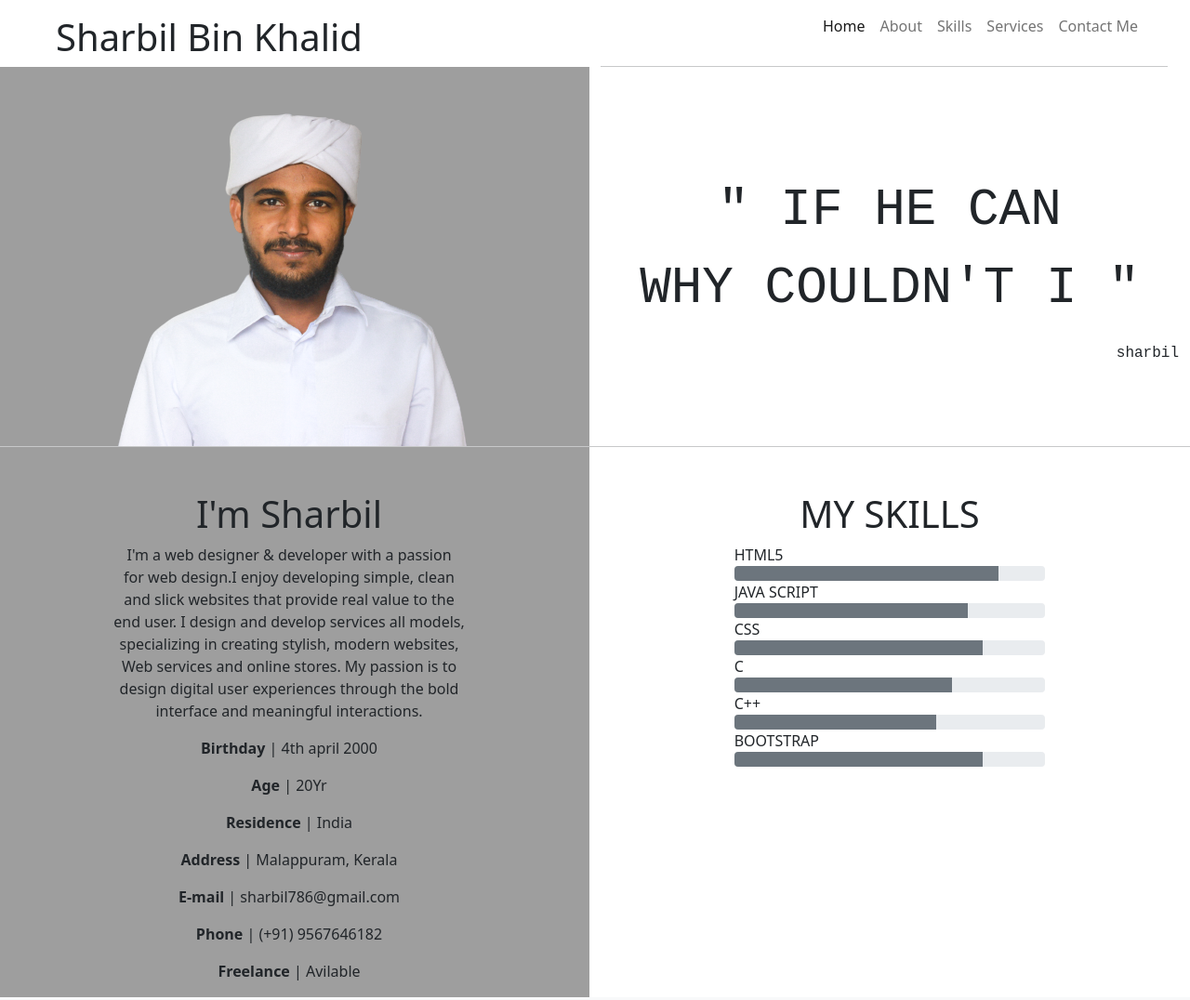
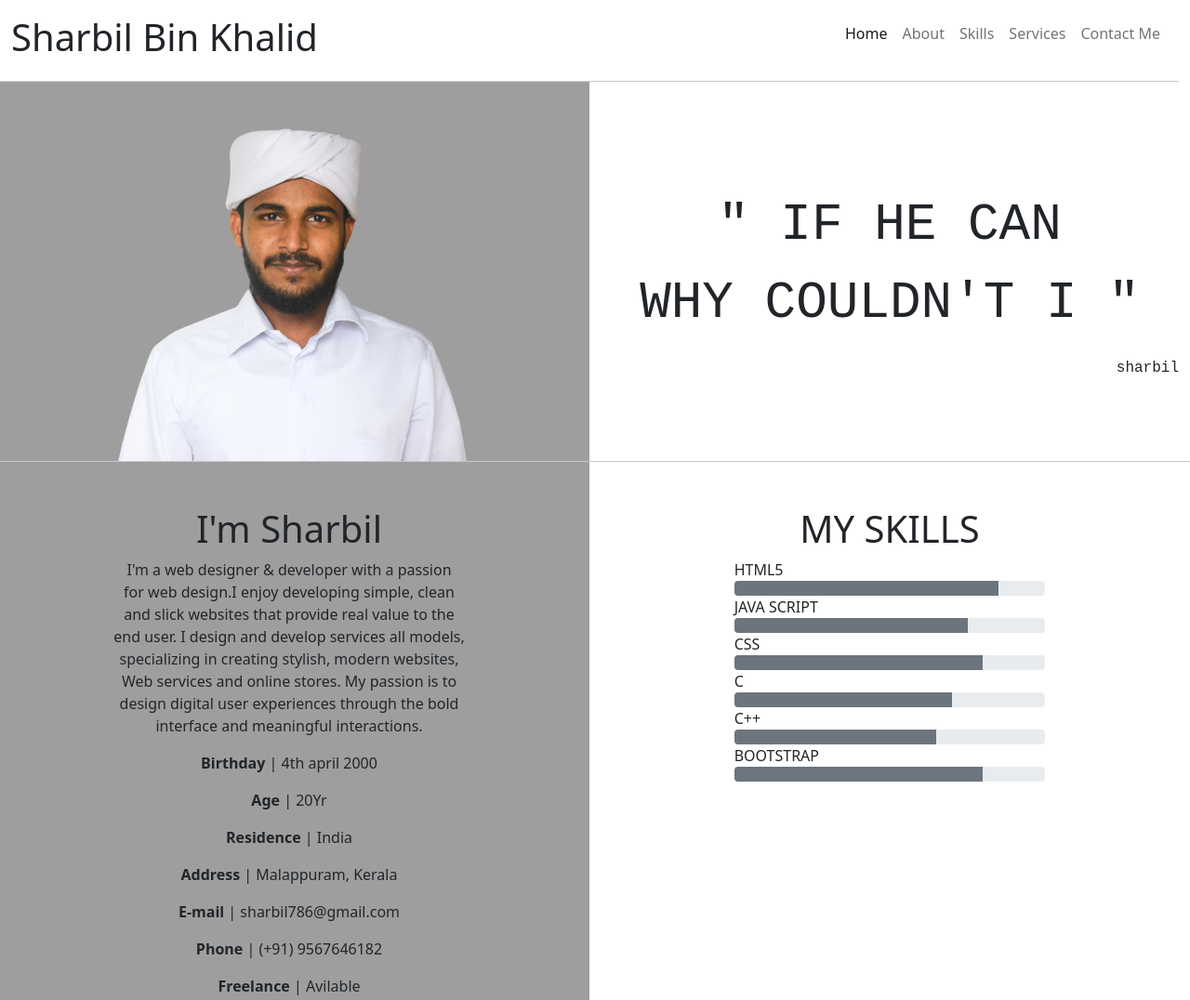
Before and after one commit to Sharbil786/Sharbil786.github.io, a plain HTML site: page index.html in a window 1280 px wide. Shown: the top 1076 px of the page at 93% size. Drawn offline with nearby package versions, Linux system fonts and the light colour scheme.

Commit message:
Update index.html

```diff
--- a/index.html
+++ b/index.html
@@ -76,13 +76,13 @@
     </style>
 </head>
 <body>
-    <header class="container-fluid" style=" width: 100%;">
+    <header class="container-flui" style=" width: 100%;">
         <div class="row bg-white containe" >
-            <div class="col-md-6 col-9 text-dark " >
-                <h1 class="ms-5 mt-3">Sharbil Bin Khalid</h1>
+            <div class="col-md-6 col-9 text-dark " style="padding-right: 0em; padding-left: 0em;" >
+                <h1 class="ms-4 mt-3">Sharbil Bin Khalid</h1>
             </div>
-            <div class="col-md-6 col-3">
-                <nav class="navbar navbar-expand-lg navbar-light ">
+            <div class="col-md-6 col-3 pl-0em pr-0em"style="padding-right: 0em; padding-left: 0em;">
+                <nav class="navbar navbar-expand-lg navbar-light mt-2 ">
                     <div class="container-fluid">
 
                       <button class="navbar-toggler ms-auto" type="button" data-bs-toggle="collapse" data-bs-target="#navbarSupportedContent" aria-controls="navbarSupportedContent" aria-expanded="false" aria-label="Toggle navigation">
@@ -112,13 +112,13 @@
                       </div>
                     </div>
                   </nav>
-                  <div>
-                    <hr class="m-0em" style="margin:0em; margin-top: 15px;" >
-                  </div>
+
             </div>
 
 
-
+            <div>
+              <hr class="m-0em" style="margin:0em; margin-top: 15px;" >
+            </div>
         </div>
     </header>
     <section id="home-section" class="bg-white">
```
